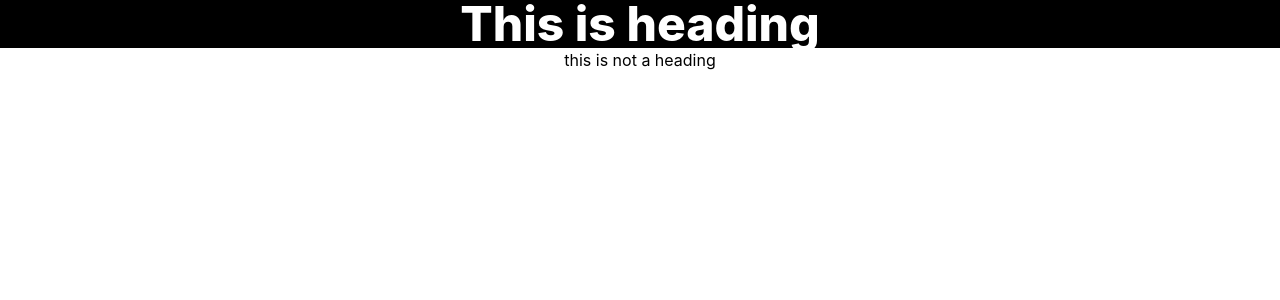
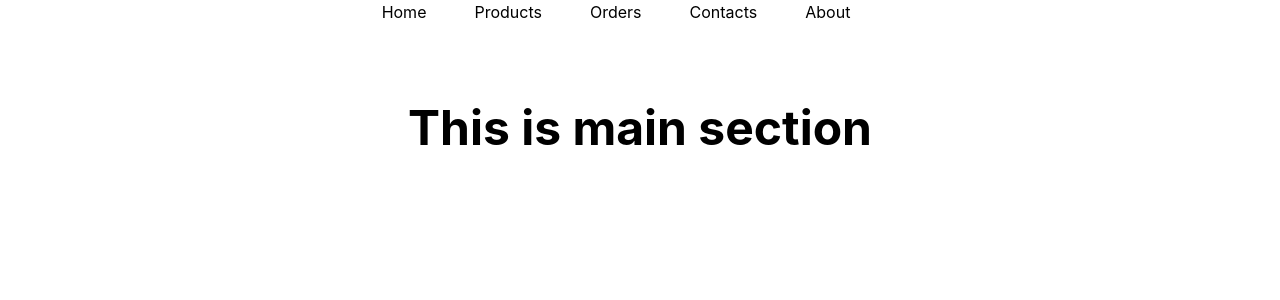
Before and after one commit to hussainali2023/responsive-nav-tail-react, a React (Create React App) app: page /about in a window 1280 px wide. Shown: the top 300 px of the page. Built offline with nearby package versions, Linux system fonts and the light colour scheme.

Commit message:
added ul and li in nav

```diff
--- a/src/App.js
+++ b/src/App.js
@@ -1,13 +1,12 @@
 import logo from "./logo.svg";
 import "./App.css";
+import Navbar from "./Navbar/Navbar";
 
 function App() {
   return (
     <div className="App">
-      <h1 className="text-5xl font-extrabold bg-black text-white">
-        This is heading
-      </h1>
-      <h3>this is not a heading</h3>
+      <Navbar></Navbar>
+      <h1 className="text-5xl font-bold mt-20">This is main section</h1>
     </div>
   );
 }
--- /dev/null
+++ b/src/Link/Link.js
@@ -0,0 +1,11 @@
+import React from "react";
+
+const Link = ({ route }) => {
+  return (
+    <li className="mr-12">
+      <a href={route.path}>{route.name}</a>
+    </li>
+  );
+};
+
+export default Link;
--- /dev/null
+++ b/src/Navbar/Navbar.js
@@ -0,0 +1,23 @@
+import React from "react";
+import Link from "../Link/Link";
+
+const Navbar = () => {
+  const routes = [
+    { id: 1, name: "Home", path: "/home" },
+    { id: 2, name: "Products", path: "/products" },
+    { id: 3, name: "Orders", path: "/orders" },
+    { id: 4, name: "Contacts", path: "/contacts" },
+    { id: 5, name: "About", path: "/about" },
+  ];
+  return (
+    <nav>
+      <ul className="md:flex justify-center">
+        {routes.map((route) => (
+          <Link key={route.id} route={route}></Link>
+        ))}
+      </ul>
+    </nav>
+  );
+};
+
+export default Navbar;
```
